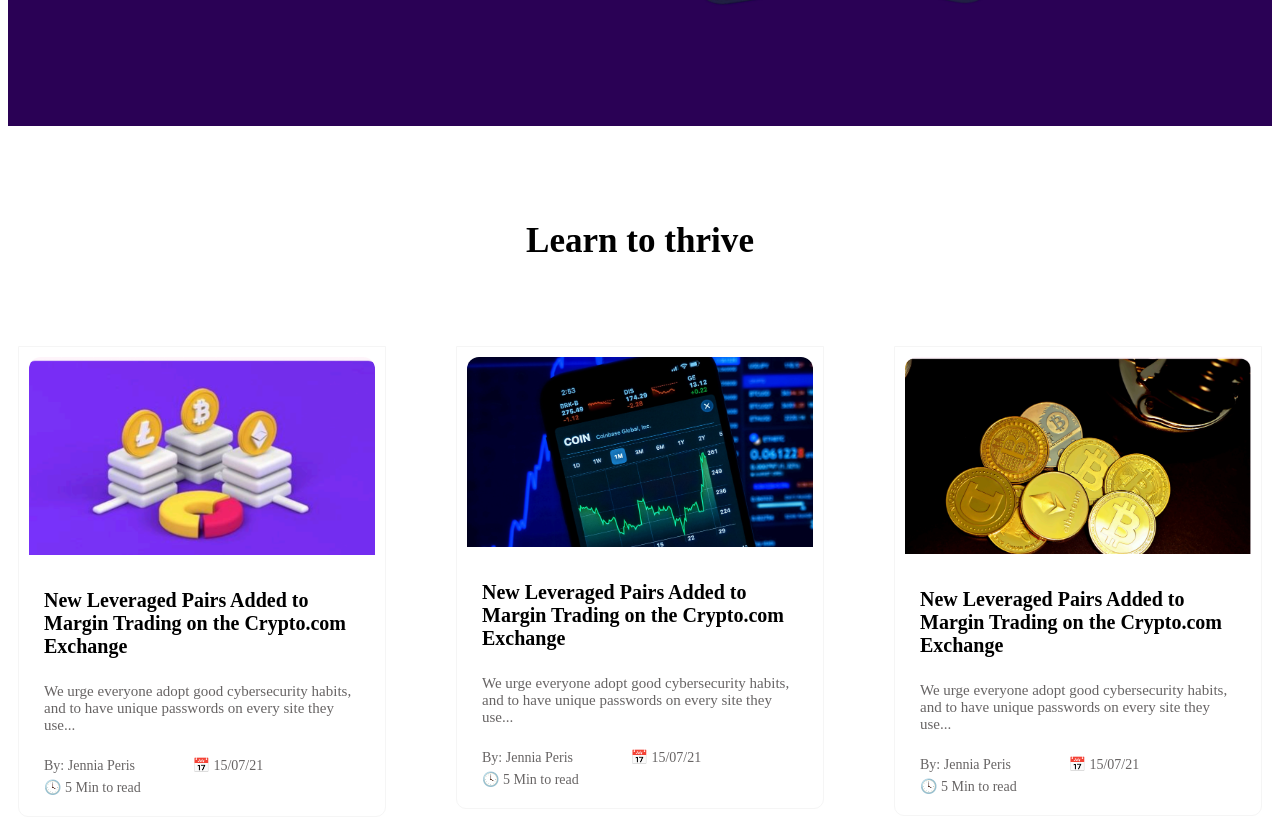
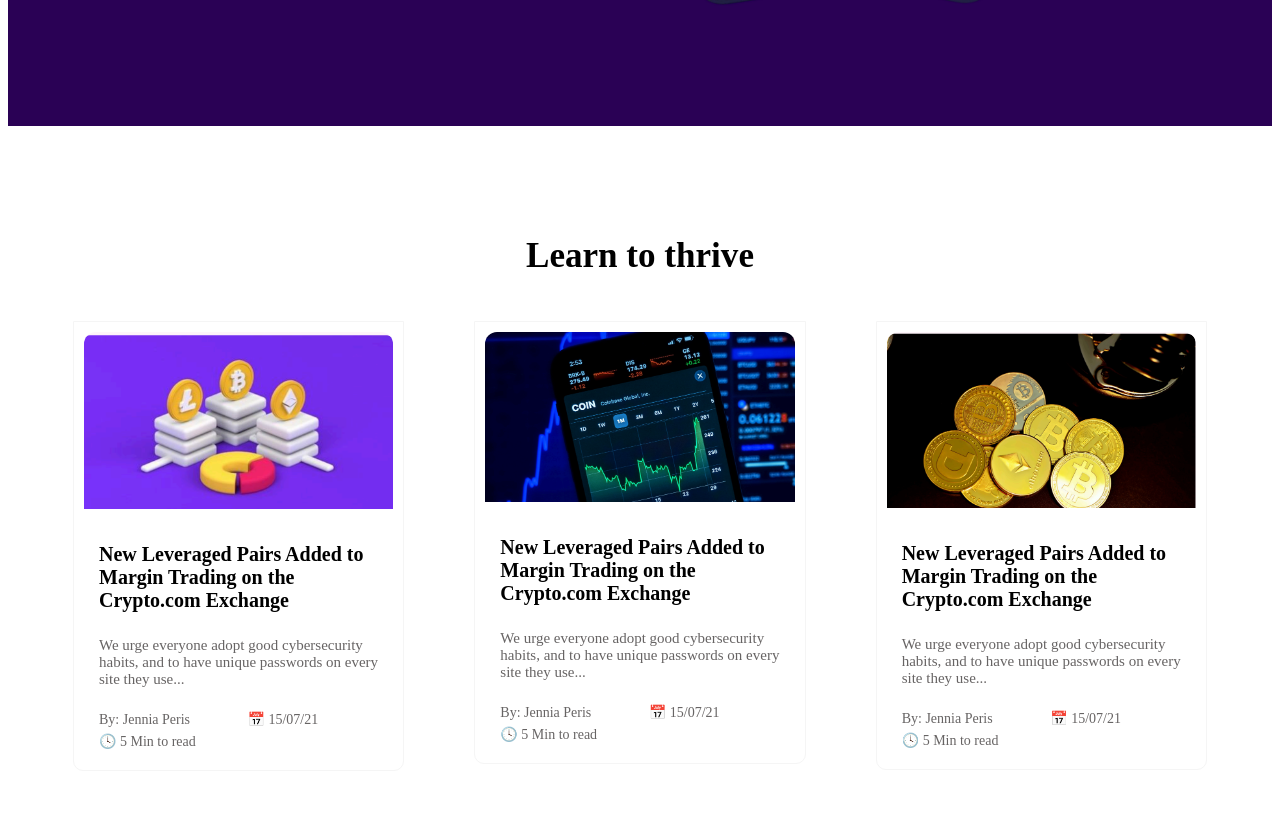
Before and after one commit to varunsai0713/opptytasks, a plain HTML site: page day14/index.html in a window 1280 px wide. Shown: the part 2632-3452 px from the top of the page. Drawn offline with Linux system fonts and the light colour scheme.

Commit message:
Update style.css

```diff
--- a/day14/style.css
+++ b/day14/style.css
@@ -228,7 +228,7 @@
 .five-h3{
     text-align: center;
     font-size: 30px;
-    padding: 50px;
+    padding: 10px;
 }
 .three-cards{
     display: flex;
@@ -243,7 +243,7 @@
 }
 .five{
     border-radius: 20px;
-    padding: 10px;
+    padding: 65px;
 }
 .first-card{
     border: 1px solid whitesmoke;
```
